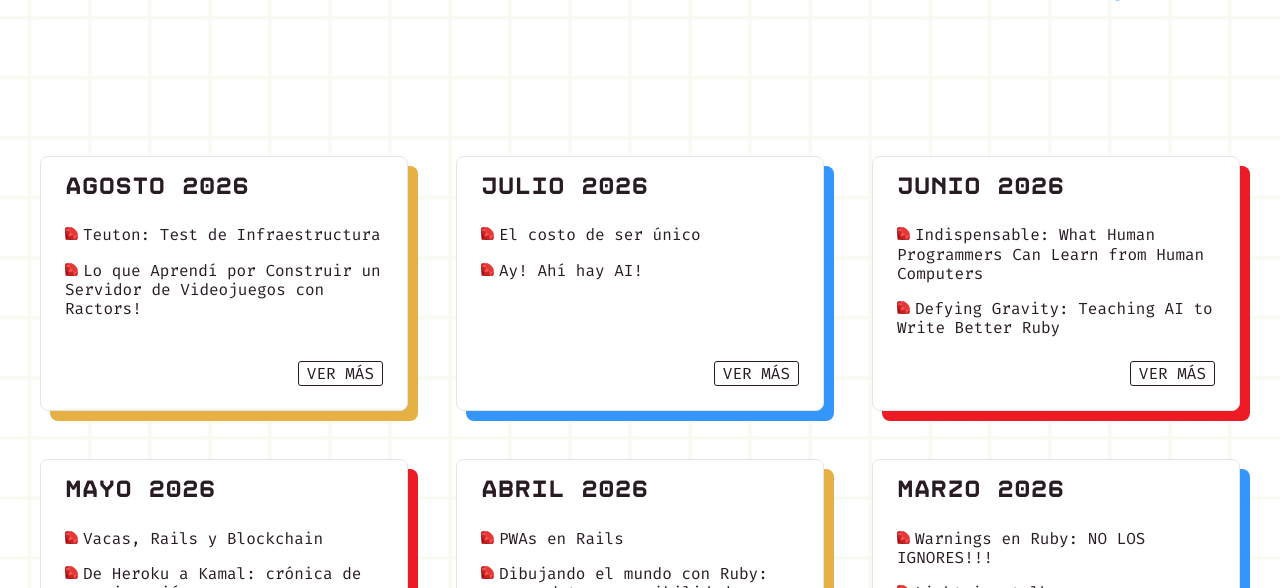
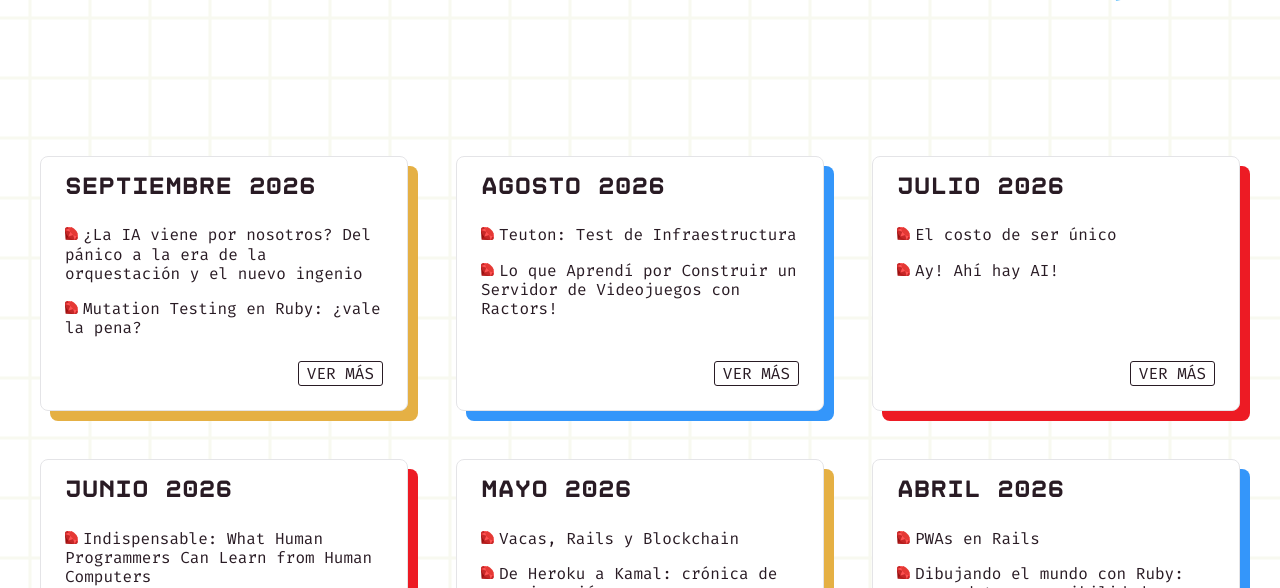
Before and after one commit to RubySur-Argentina/rubysur, a Jekyll site: the page built from meetups.html, in a window 1280 px wide and 900 px high, cut to the strip 312-900 px from the top of the window. Built offline with Jekyll 4.4.1, drawn with Linux system fonts in a browser that asks for light colours; some of the changed lines change nothing that is shown.

Commit message:
Agrego meetup pasada septiembre 2026

```diff
--- a/_data/meetups.json
+++ b/_data/meetups.json
@@ -1,4 +1,35 @@
 [
+  {
+    "meetup": "Septiembre 2026",
+    "key": "2026_09",
+    "title": "Mitup",
+    "date": "2026-09-24",
+    "talks": [
+      {
+        "title": "¿La IA viene por nosotros? Del pánico a la era de la orquestación y el nuevo ingenio",
+        "speaker": "ignacio_flores",
+        "description": [
+          "¿El uso masivo de la inteligencia artificial nos está haciendo menos ingeniosos al resolver problemas en segundos, o simplemente cambió el lugar donde ponemos nuestro esfuerzo intelectual?",
+          "Lejos de posturas apocalípticas o soluciones mágicas, en esta charla analizaremos con datos empíricos la paradoja de la velocidad, el impacto dispar entre perfiles junior y senior, y el nacimiento de los repositorios gobernados por agentes (AGENTS.md). Además, exploraremos cómo esta transformación derriba barreras y democratiza el pensamiento computacional para perfiles de producto, diseño y negocio.",
+          "La idea principal es llegar a devs y no devs y generar un debate constructivo para todos de como nos vemos trabajando con la IA"
+        ],
+        "youtube_id": "gHX1ry5WF-Q",
+        "youtube_timestamp": 1336,
+        "slides_link": "https://docs.google.com/presentation/d/1oZeqFtfO40nIzi6HkBQv4EYkws_L03zmstikM-e_c8k/edit?usp=sharing"
+      },
+      {
+        "title": "Mutation Testing en Ruby: ¿vale la pena?",
+        "speaker": "nazareno_moresco",
+        "description": [
+          "Una suite de tests en verde no siempre significa que el comportamiento importante esté especificado. En esta charla veremos qué es mutation testing, cómo funciona en Ruby con herramientas como Mutant y, sobre todo, cuándo vale la pena incorporarlo.",
+          "Vamos a explorar el mecanismo por dentro —desde los cambios sobre el AST hasta la ejecución de la suite— y sus trade-offs: calidad, casos límite, reglas de seguridad, tiempo de ejecución y complejidad operativa. Cerraremos con una reflexión: si la IA va a escribir cada vez más código, el espacio interesante no estará solo en generar más “skills”, sino en construir herramientas de metacódigo que verifiquen, restrinjan y expliquen ese código."
+        ],
+        "youtube_id": "gHX1ry5WF-Q",
+        "youtube_timestamp": 5045,
+        "slides_link": "https://mutation-testing-ruby.nazamoresco99.chatgpt.site/"
+      }
+    ]
+  },
   {
     "meetup": "Agosto 2026",
     "key": "2026_08",
```
